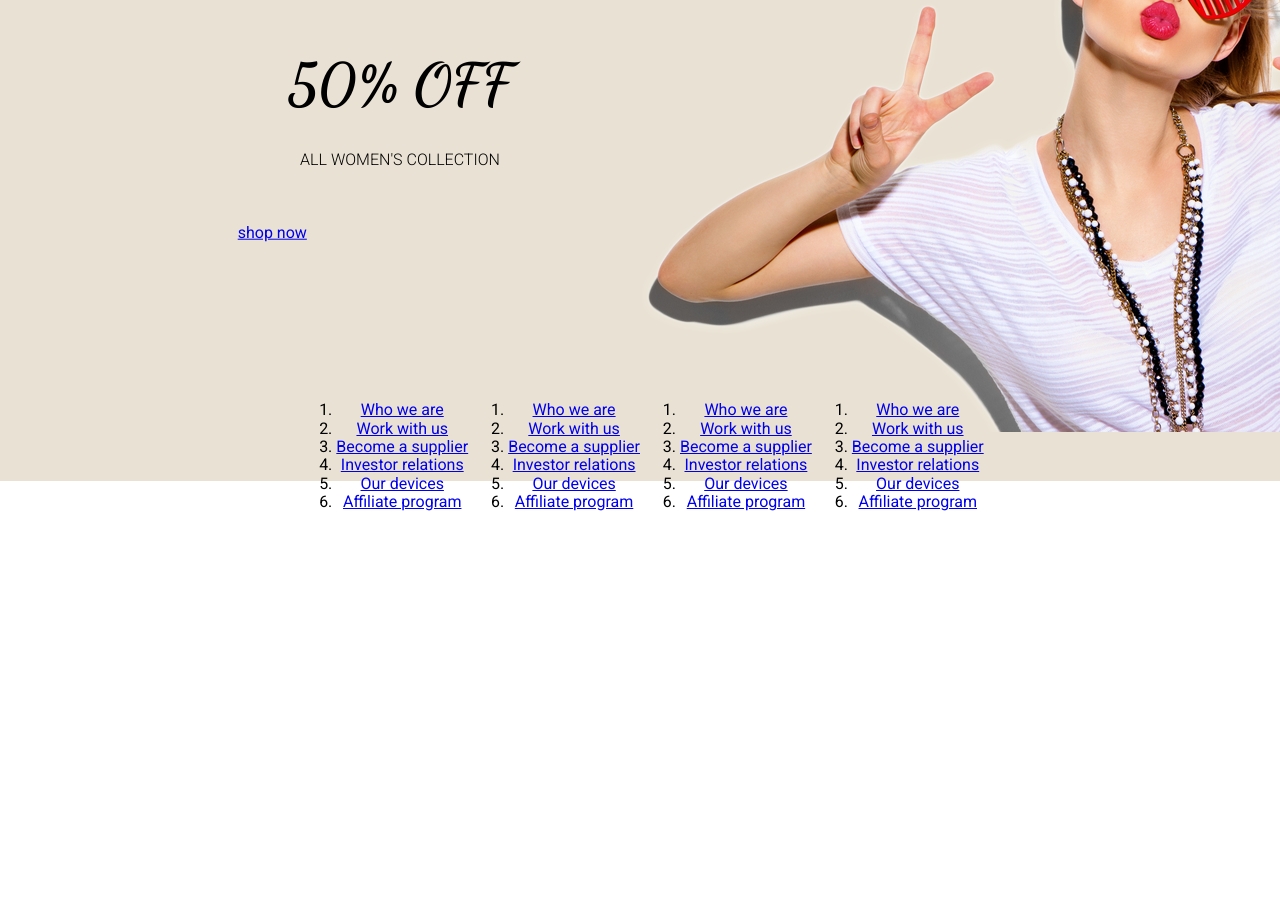
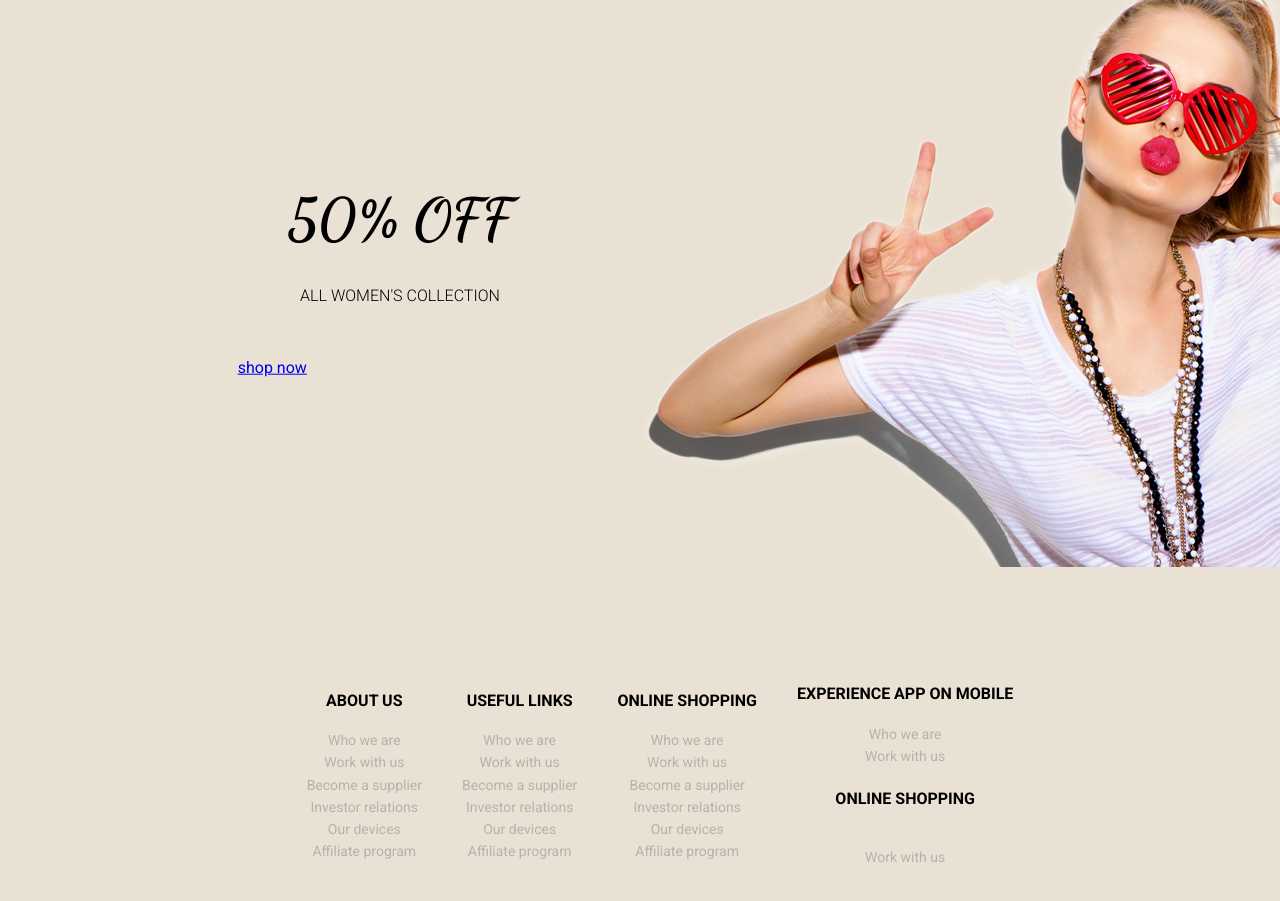
Before and after one commit to thekyeZ/fooseshoes, a website: page index.html in a window 1280 px wide. Shown: the part 1583-2484 px from the top of the page. Before the commit the page ends 2111 px from the top, so only its background shows below. Drawn offline with Linux system fonts and the light colour scheme; files whose address does not match are found by name.

Commit message:
removing unnecessary classes and align the footer

```diff
--- a/index.html
+++ b/index.html
@@ -72,7 +72,7 @@
                     <div class="content">
                         <p class="tagline">ultimate collection</p>
                         <h1>Complete Women Fashion Here</h1>
-                        <a class=" content__button content__button--content"
+                        <a class="content__button content__button--content"
                            href="#">shop now</a>
                     </div>
                 </div>
@@ -165,54 +165,49 @@
         </div>
         </div>
     </section>
-    <footer>
-        <div class="container">
-            <div class="container__align">
-                <div class="footerColumns">
+    <footer class="footer">
                 <div class="lists">
-                        <div class="list1">
-                            <ol>
+                    <ul class="list">
+                        <h4 class="list__titles">about us</h4>
                         <li><a href="#">Who we are</a></li>
                         <li><a href="#">Work with us</a></li>
                         <li><a href="#">Become a supplier</a></li>
                         <li><a href="#">Investor relations</a></li>
                         <li><a href="#">Our devices</a></li>
                         <li><a href="#">Affiliate program</a></li>
-                            </ol>
-                        </div>
-                        <div class="list2">
-                            <ol>
+                    </ul>
+
+                    <ul class="list">
+                        <h4 class="list__titles">useful links</h4>
                         <li><a href="#">Who we are</a></li>
                         <li><a href="#">Work with us</a></li>
                         <li><a href="#">Become a supplier</a></li>
                         <li><a href="#">Investor relations</a></li>
                         <li><a href="#">Our devices</a></li>
                         <li><a href="#">Affiliate program</a></li>
-                            </ol>
-                        </div>
-                        <div class="list3">
-                            <ol>
+                    </ul>
+
+                <ul class="list">
+                    <h4 class="list__titles">online shopping</h4>
                     <li><a href="#">Who we are</a></li>
                     <li><a href="#">Work with us</a></li>
                     <li><a href="#">Become a supplier</a></li>
                     <li><a href="#">Investor relations</a></li>
                     <li><a href="#">Our devices</a></li>
                     <li><a href="#">Affiliate program</a></li>
-                            </ol>
-                        </div>
-                        <div class="list4">
-                            <ol>
+                </ul>
+
+
+            <ul class="list">
+                <h4 class="list__titles">experience app on mobile</h4>
                 <li><a href="#">Who we are</a></li>
                 <li><a href="#">Work with us</a></li>
-                                <li><a href="#">Become a supplier</a></li>
-                                <li><a href="#">Investor relations</a></li>
-                                <li><a href="#">Our devices</a></li>
-                                <li><a href="#">Affiliate program</a></li>
-                            </ol>
-                        </div>
-                    </div>
-                </div>
-            </div>
+                <h4 class="list__titles">online shopping</h4>
+                <li class="button__googl">
+                    <a href="#"></a>
+                </li>
+                <li><a href="#">Work with us</a></li>
+            </ul>
                 </div>
     </footer>
 </main>
--- a/scss/main.scss
+++ b/scss/main.scss
@@ -28,6 +28,10 @@ body {
   &__align {
     @include flex(flex, row, space-between, center);
     height: 48.6px;
+    &--footer {
+      justify-content: center;
+    }
+  }
 
     &--left {
       padding: 0px 15px;
@@ -55,7 +59,7 @@ body {
 
     }
   }
-}
+
 
 nav.navigation {
   &__bar {
@@ -107,9 +111,10 @@ nav.navigation {
 }
 
 .banner {
-  &__colored{
+  &__colored {
     background-color: #e9e2d4;
   }
+
   background-repeat: no-repeat;
   background-size: cover;
   width: 100vw;
@@ -143,7 +148,7 @@ nav.navigation {
     text-align: center;
     padding: 15px 15px;
     @include flex(flex, column, space-between, center);
-   // flex-wrap: wrap;
+    flex-wrap: nowrap;
 
     &__button {
       background: #ff5353;
@@ -174,6 +179,7 @@ nav.navigation {
       width: 100em;
     }
   }
+
   &__image {
     position: relative;
     @include flex(flex, row, space-around, center);
@@ -182,7 +188,7 @@ nav.navigation {
 
   img {
     position: relative;
-    width: 40em;
+    width: 100%;
   }
 }
 
@@ -197,7 +203,6 @@ a {
   text-align: center;
   margin-left: auto;
   margin-right: auto;
-
 }
 
 h1 {
@@ -242,41 +247,80 @@ p.price {
   text-align: center;
   color: black;
 }
+
 .columns {
   @include flex(flex, row, space-around, center);
   position: relative;
   margin-bottom: 50px;
 
 }
+
 .product {
   margin: 0px 15px;
+
   &__item {
     @include flex(flex, column, space-around, center);
 
-  &--details {
-    @include flex(flex, column, space-around, center);
-    p.item__name {
-      font-size: 14px;
-      color: #565656;
+    &--details {
+      @include flex(flex, column, space-around, center);
+
+      p.item__name {
+        font-size: 14px;
+        color: #565656;
+      }
     }
-  }}
+  }
 }
+
 .secondBannerTitle {
   font-family: "Dancing Script", cursive;
   font-weight: 700;
   margin-bottom: 33px;
   font-size: 58px;
 }
+
 .secondBannerTitleMin {
   font-weight: 300;
   text-transform: uppercase;
   margin-bottom: 54px;
   text-align: center;
 }
-footer {
+
+footer.footer {
   background-color: #e9e2d4;
+  width: auto;
+  height: 400px;
+  position: relative;
+  justify-content: center;
   @include flex(flex, column, space-around, center);
 }
 .lists {
+  position: relative;
   @include flex(flex,row, space-around, center);
+  //justify-content: center;
+
 }
+ul.list {
+  list-style-type: none;
+  text-align: left;
+  position: relative;
+  @include flex(flex,column, space-around, center);
+  //justify-content: center;
+
+}
+.list h4 {
+  text-transform: uppercase;
+  position: relative;
+}
+.list li {
+text-align: left;
+  position: relative;
+
+}
+li a {
+  font-size: 14px;
+  text-decoration: none;
+  text-align: left;
+  color: #8888;
+  margin-bottom: 5px;
+}
```
Also changed, not shown: css/main.css, 1 other file. Lines whose indentation alone changed are shown as unchanged.
